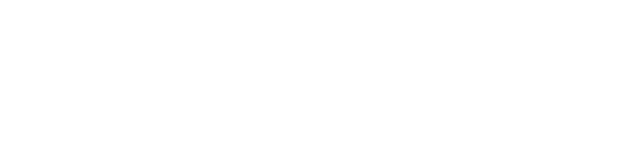
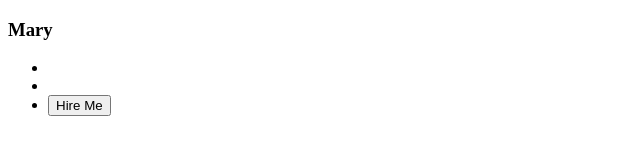
Before and after one commit to abtahsan/hardy, a plain HTML site: page index.html in a window 1280 px wide. Shown: the whole page, without its empty margins (0-640 px from the left). Drawn offline with Linux system fonts and the light colour scheme.

Commit message:
Style file added

```diff
--- a/index.html
+++ b/index.html
@@ -3,9 +3,26 @@
 <head>
     <meta charset="UTF-8">
     <meta name="viewport" content="width=device-width, initial-scale=1.0">
-    <title>Document</title>
+    <title>Web Developer Portfolio</title>
 </head>
 <body>
+    <header>
+        <nav>
+            <h3>Ma<span>r</span>y</h3>
+            <ul>
+                <li><a href="Portfolioa"></a></li>
+                <li><a href="Blog"></a></li>
+                <li><button>Hire Me</button></li>
+            </ul>
+        </nav>
+    </header>
 
+    <main>
+
+    </main>
+
+    <footer>
+
+    </footer>
 </body>
 </html>
```
Also changed, not shown: styles/style.css (added).
